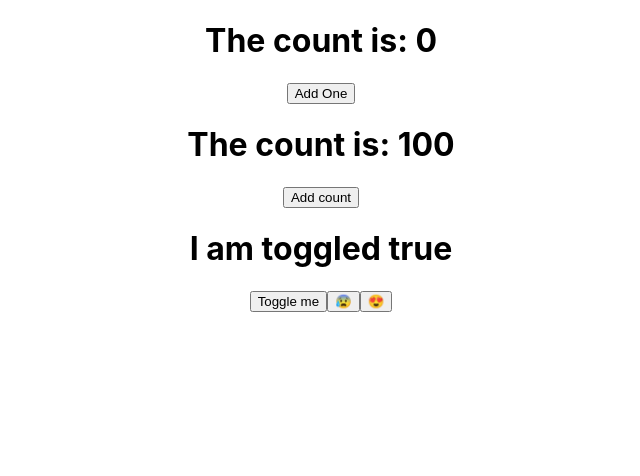
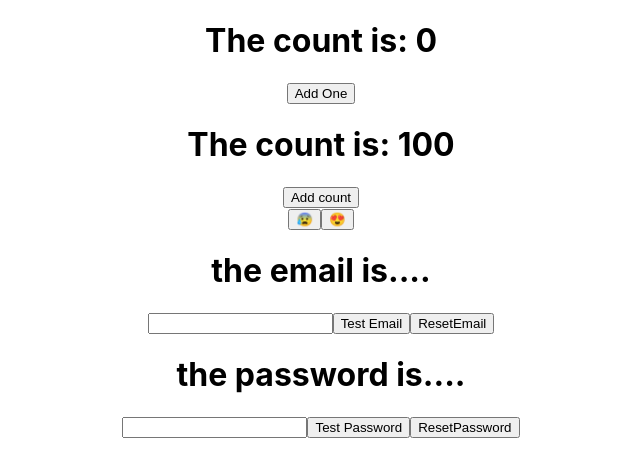
Before and after one commit to xAirx/HooksTodoListWithMUI_CustomHooks, a React (Create React App) app in the folder hookstodolist/: page / in a window 1280 px wide. Shown: the top 476 px of the page, without its empty margins (319-959 px from the left). Built offline with nearby package versions, Linux system fonts and the light colour scheme.

Commit message:
custom hooks for a form component

```diff
--- a/hookstodolist/src/App.js
+++ b/hookstodolist/src/App.js
@@ -2,14 +2,15 @@ import React from "react";
 import "./css/style.css";
 import Counter from "./ClassvsHooks/CounterClass";
 import CounterHooks from "./ClassvsHooks/CounterHooks";
-import {UseToggleState,Toggler}  from './ClassvsHooks/CustomUseToggleState';
+import {Toggler}  from './ClassvsHooks/Toggler.js';
+import SimpleformHooks from "./ClassvsHooks/SimpleFormhooks";
 export default function App() {
   return (
     <div className="App">
       <Counter />
       <CounterHooks />
-      <UseToggleState />
       <Toggler/>
+      <SimpleformHooks/>
     </div>
   );
 }
--- /dev/null
+++ b/hookstodolist/src/ClassvsHooks/CustomFormUpdate.js
@@ -0,0 +1,23 @@
+import {useState} from "react";
+
+function useUpdate(initialVal = "testdata") {
+
+    // call useState, "reserve a piece of state";
+
+    const [state, setState] = useState(initialVal);
+
+   const update = (e) => {
+       setState(e.target.value)
+   }
+
+    const change = () => {
+        setState("testxxx");
+    };
+
+    const reset = () => {
+        setState("");
+    }
+
+    return [state,change,reset,update];
+}
+export default useUpdate;
--- a/hookstodolist/src/ClassvsHooks/CustomUseToggleState.js
+++ /dev/null
@@ -1,47 +0,0 @@
-import React, {useState} from 'react';
-
- const UseToggleState = () => {
-
-    const [toggled, setToggle] = useState("true")
-
-    const toggle = () => {
-       if(toggled === "true") {
-           setToggle("false");
-       }else {
-           setToggle("true");
-       };
-    }
-
-   return (
-       <>
-       <h1> I am toggled {toggled}</h1>
-       <button onClick={toggle}>Toggle me</button>
-       </>
-   )
-}
-
-export {UseToggleState};
-
-
-
-const Toggler = () => {
-    const [isHappy, setIsHappy] = useState(false);
-    const [isInLove, setInLove] = useState(true);
-
-    const toggleHappy = () => {
-        setIsHappy(!isHappy);
-    }
-    const toggleLove = () => {
-        setInLove(!isInLove);
-    }
-
-return (
-    <>
-    <button onClick={toggleHappy}>{isHappy ?  "😁" : "😰"}</button>
-    <button onClick={toggleLove}>{isInLove ? "😍" : "🥶"}</button>
-    </>
-)
-/* ()=> setIsHappy(!isHappy)}>{isHappy ? "happy" : "sad"}</button>  */
-}
-
-export {Toggler};
--- /dev/null
+++ b/hookstodolist/src/ClassvsHooks/CustomuseToggle.js
@@ -0,0 +1,14 @@
+import {useState} from "react";
+
+function useToggle(initialVal = false) {
+
+    // call useState, "reserve a piece of state";
+
+    const [state, setState] = useState(initialVal);
+    const toggle = () => {
+        setState(!state);
+    };
+
+    return [state,toggle];
+}
+export default useToggle;
--- /dev/null
+++ b/hookstodolist/src/ClassvsHooks/SimpleFormhooks.js
@@ -0,0 +1,28 @@
+import React, {useState} from 'react';
+import useUpdate from './CustomFormUpdate';
+
+export default function SimpleformHooks() {
+
+    // Gives us access to email, and setEmail, when we use our custom hook, we will use.
+    //"state" and "setState"
+    const [email, testEmail,ResetEmail,updateEmail] = useUpdate("");
+    const [password, testPassword,ResetPassword,updatePassword] = useUpdate("");
+
+   /*  const handleChange = (e) => {
+        setEmail(e.target.value)
+    } */
+
+    return (
+        <>
+        <h1> the email is.... {email}</h1>
+        <input  type="text" value={email} onChange={updateEmail} />
+        <button onClick={() => testEmail("")}>Test Email</button>
+        <button onClick={() => ResetEmail("")}>ResetEmail</button>
+        <h1> the password is.... {password}</h1>
+
+        <input  type="text" value={password} onChange={updatePassword} />
+        <button onClick={() => testPassword("")}>Test Password</button>
+        <button onClick={() => ResetPassword("")}>ResetPassword</button>
+        </>
+    );
+}
--- /dev/null
+++ b/hookstodolist/src/ClassvsHooks/Toggler.js
@@ -0,0 +1,43 @@
+import React, {useState} from 'react';
+import useToggle from './CustomuseToggle';
+
+
+const Toggler = () => {
+    const [isHappy, toggleIsHappy] = useToggle(false);
+    const [isInLove, toggleInLove] = useToggle(true);
+
+return (
+    <>
+    <button onClick={toggleIsHappy}>{isHappy ?  "😁" : "😰"}</button>
+    <button onClick={toggleInLove}>{isInLove ? "😍" : "🥶"}</button>
+    </>
+)
+/* ()=> setIsHappy(!isHappy)}>{isHappy ? "happy" : "sad"}</button>  */
+}
+
+export {Toggler};
+
+
+
+
+/*  const UseToggleState = () => {
+
+    const [toggled, setToggle] = useState("true")
+
+    const toggle = () => {
+       if(toggled === "true") {
+           setToggle("false");
+       }else {
+           setToggle("true");
+       };
+    }
+
+   return (
+       <>
+       <h1> I am toggled {toggled}</h1>
+       <button onClick={toggle}>Toggle me</button>
+       </>
+   )
+}
+
+export {UseToggleState}; */
```
Also changed, not shown: hookstodolist/src/ClassvsHooks/SimpleFormClass.js (added, +27 -0 lines).
